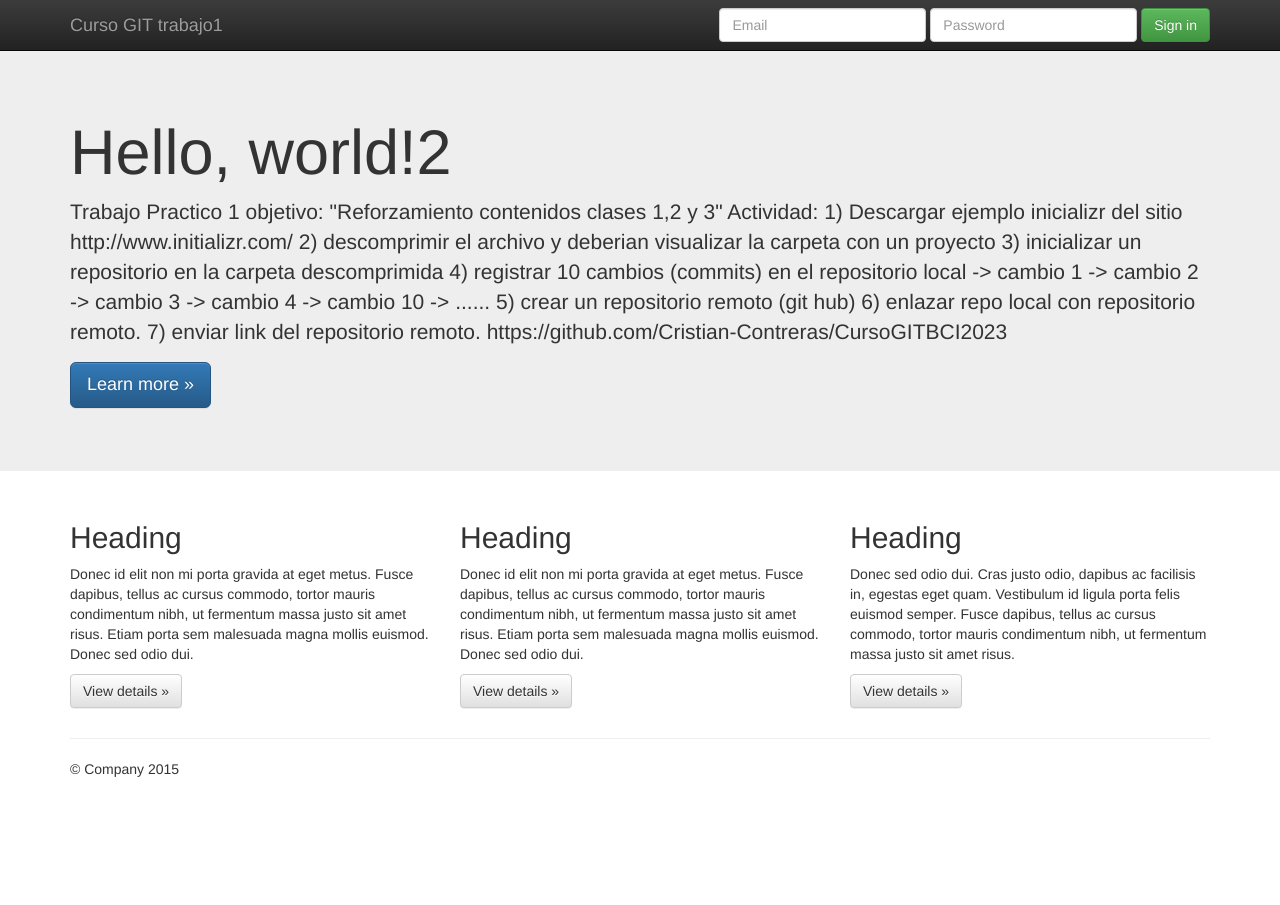
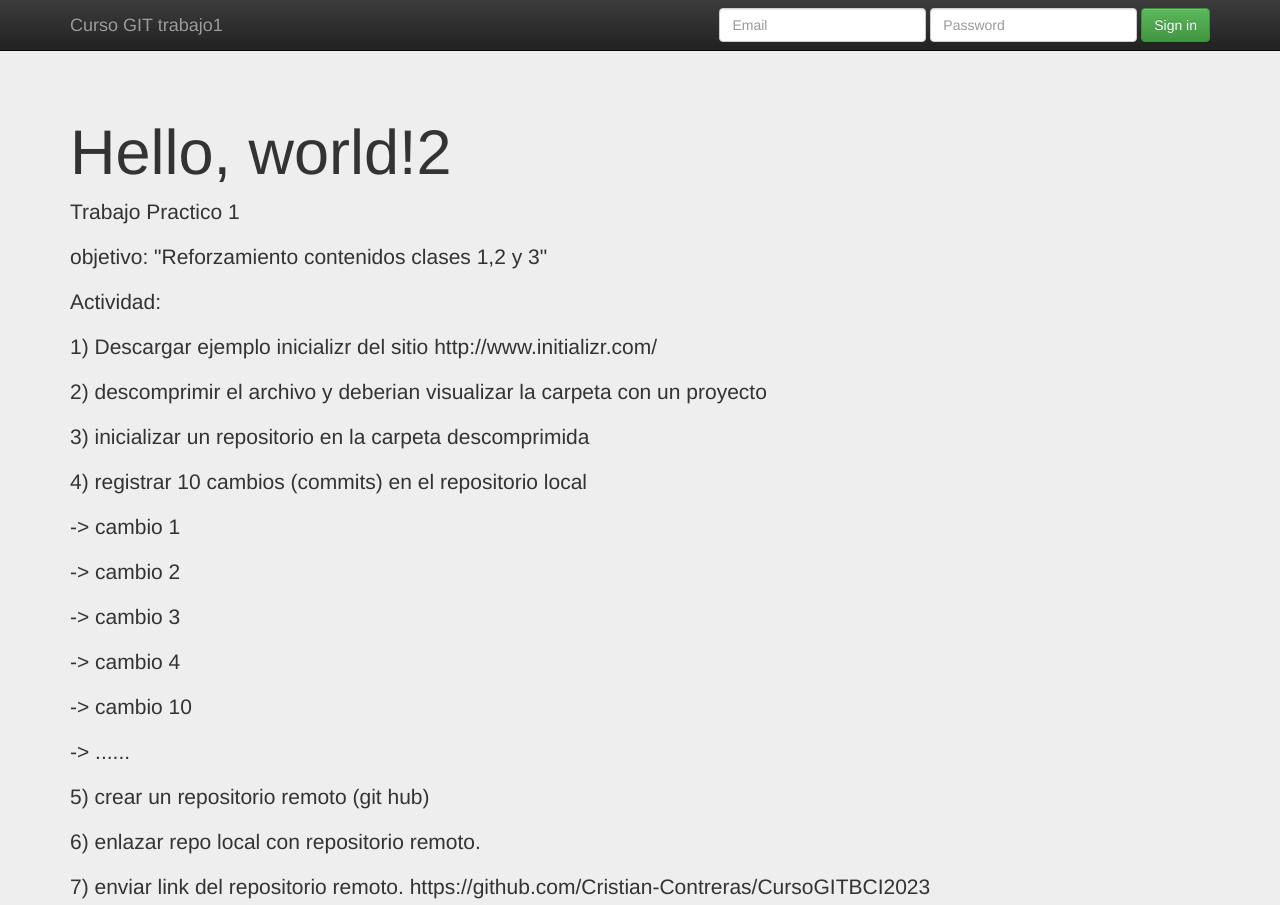
Before and after one commit to Cristian-Contreras/CursoGITBCI2023, a plain HTML site: page index.html in a window 1280 px wide. Shown: the top 905 px of the page. Before the commit the page ends 809 px from the top, so only its background shows below. Drawn offline with nearby package versions, Linux system fonts and the light colour scheme.

Commit message:
Se actualiza repositorio. Se realiza cambio en index.html, se realiza ultimo cambio a index.html y se realiza push a repositorio remoto

```diff
--- a/index.html
+++ b/index.html
@@ -56,30 +56,30 @@
     <div class="jumbotron">
       <div class="container">
         <h1>Hello, world!2</h1>
-        <p>Trabajo Practico 1
-			objetivo: "Reforzamiento contenidos clases 1,2 y 3"
-
-		Actividad:
-
-			1) Descargar ejemplo inicializr del sitio http://www.initializr.com/
-
-			2) descomprimir el archivo y deberian visualizar la carpeta con un proyecto
-
-			3) inicializar un repositorio en la carpeta descomprimida
-
-			4) registrar 10 cambios (commits) en el repositorio local
-				-> cambio 1
-				-> cambio 2
-				-> cambio 3
-				-> cambio 4
-				-> cambio 10
-				-> ......
-
-			5) crear un repositorio remoto (git hub)
-
-			6) enlazar repo local con repositorio remoto.
-
-			7) enviar link del repositorio remoto. https://github.com/Cristian-Contreras/CursoGITBCI2023</p>
+        <p>Trabajo Practico 1</p>
+			<p>objetivo: "Reforzamiento contenidos clases 1,2 y 3"</p>
+			<p></p>
+		<p>Actividad: </p>
+		<p></p>
+			<p>1) Descargar ejemplo inicializr del sitio http://www.initializr.com/</p>
+			<p></p>
+			<p>2) descomprimir el archivo y deberian visualizar la carpeta con un proyecto</p>
+			<p></p>
+			<p>3) inicializar un repositorio en la carpeta descomprimida</p>
+			<p></p>
+			<p>4) registrar 10 cambios (commits) en el repositorio local</p>
+				<p>-> cambio 1</p>
+				<p>-> cambio 2</p>
+				<p>-> cambio 3</p>
+				<p>-> cambio 4</p>
+				<p>-> cambio 10</p>
+				<p>-> ......</p>
+			<p></p>
+			<p>5) crear un repositorio remoto (git hub)</p>
+			<p></p>
+			<p>6) enlazar repo local con repositorio remoto.</p>
+			<p></p>
+			<p>7) enviar link del repositorio remoto. https://github.com/Cristian-Contreras/CursoGITBCI2023</p>
         <p><a class="btn btn-primary btn-lg" href="#" role="button">Learn more &raquo;</a></p>
       </div>
     </div>
```
